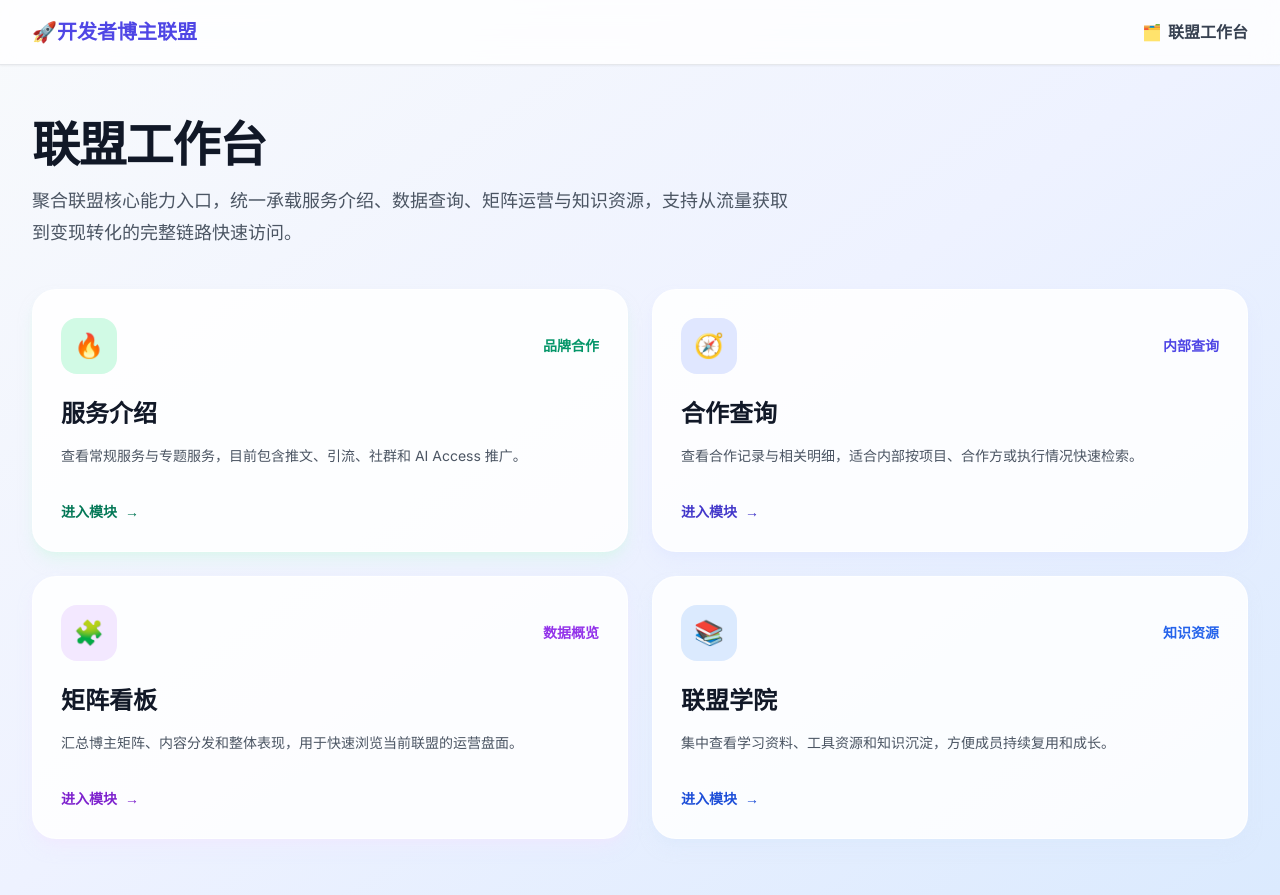
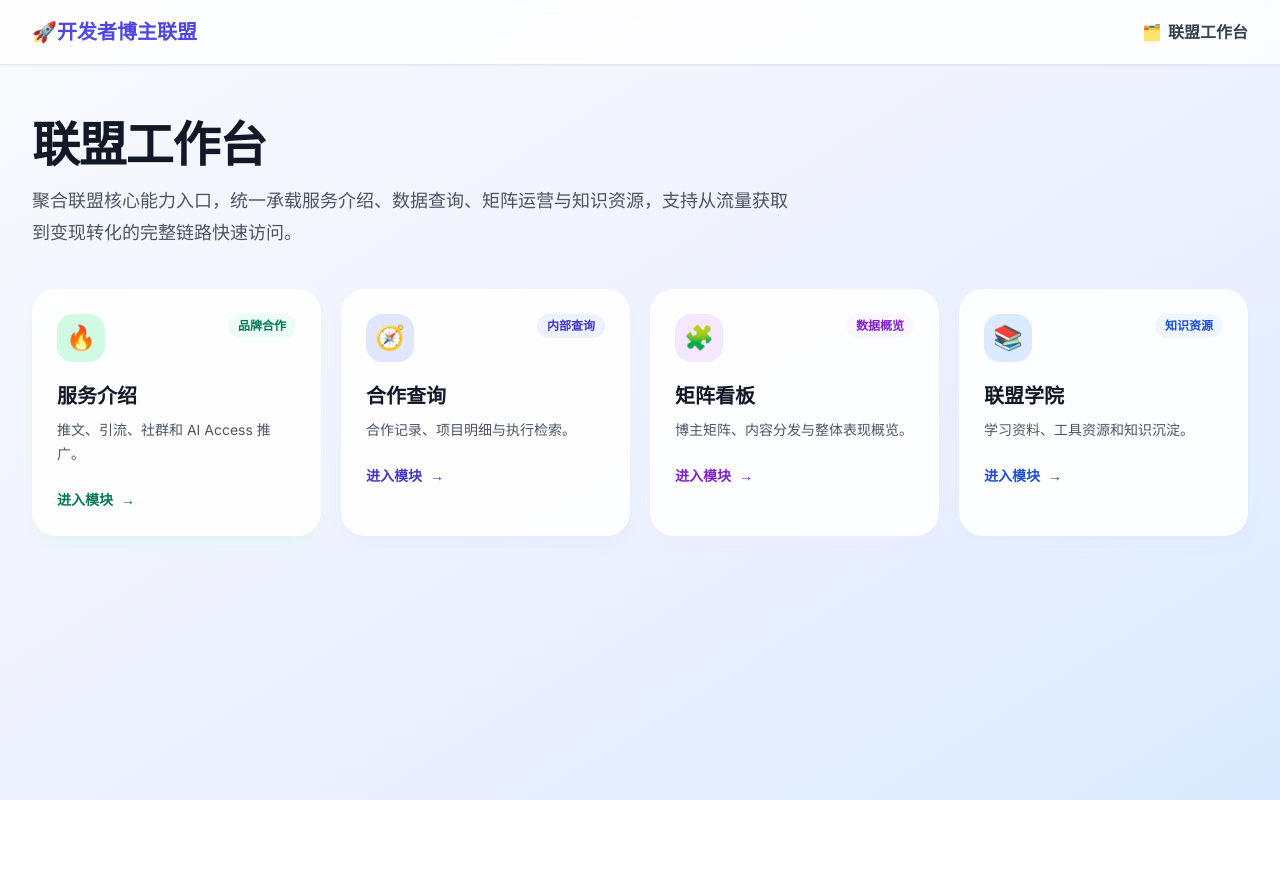
Before and after one commit to TUARAN/blogger-alliance, a Vue app: page /workspace in a window 1280 px wide. After the commit the page ends 800 px from the top, so only its background shows below. Built offline with nearby package versions, Linux system fonts and the light colour scheme.

Commit message:
refine why-us header and workspace app grid

```diff
--- a/src/pages/why-us/index.vue
+++ b/src/pages/why-us/index.vue
@@ -28,6 +28,10 @@
     <main class="max-w-7xl mx-auto px-4 sm:px-6 lg:px-8 py-4 sm:py-5 min-h-[calc(100vh-4rem)]">
       <section id="difference" class="scroll-mt-24 bg-white rounded-2xl border border-indigo-100 shadow-sm px-4 py-3 md:px-5 md:py-4">
         <div class="max-w-5xl">
+          <div class="inline-flex items-center gap-2 rounded-full border border-indigo-200 bg-indigo-50 px-2.5 py-1 text-xs font-medium text-indigo-700">
+            <span>✨</span>
+            <span>从技术认知、信任网络到 GEO 沉淀的六层优势结构</span>
+          </div>
           <h1 class="text-2xl md:text-3xl font-bold text-gray-900">为什么选择博主联盟？</h1>
           <p class="mt-2 text-sm md:text-base text-gray-600 leading-relaxed">
             技术博主联盟的优势不只是一批账号，而是由技术理解、博主信任、开发者圈层、技术内容生产、真实有效 GEO 沉淀和交易履约组成的六层优势结构。六层叠加后，形成的是既能传播、又能长期沉淀搜索价值的技术内容渠道网络。
--- a/src/pages/workspace/index.vue
+++ b/src/pages/workspace/index.vue
@@ -30,20 +30,20 @@
         </p>
       </div>
 
-      <div class="mt-10 grid grid-cols-1 md:grid-cols-2 gap-6">
+      <div class="mt-10 grid grid-cols-1 sm:grid-cols-2 xl:grid-cols-4 gap-5">
         <router-link
           to="/tob/services"
-          class="group rounded-3xl border border-white/70 bg-white/85 p-7 shadow-lg shadow-emerald-100/50 transition-all duration-300 hover:-translate-y-1 hover:shadow-2xl"
+          class="group rounded-3xl border border-white/70 bg-white/90 p-6 shadow-lg shadow-emerald-100/40 transition-all duration-300 hover:-translate-y-1 hover:shadow-2xl"
         >
-          <div class="flex items-center justify-between">
-            <span class="inline-flex h-14 w-14 items-center justify-center rounded-2xl bg-emerald-100 text-2xl">🔥</span>
-            <span class="text-sm font-semibold text-emerald-600">品牌合作</span>
+          <div class="flex items-start justify-between gap-3">
+            <span class="inline-flex h-12 w-12 items-center justify-center rounded-2xl bg-emerald-100 text-2xl">🔥</span>
+            <span class="rounded-full bg-emerald-50 px-2.5 py-1 text-xs font-semibold text-emerald-700">品牌合作</span>
           </div>
-          <h2 class="mt-6 text-2xl font-bold text-gray-900">服务介绍</h2>
-          <p class="mt-3 text-sm leading-7 text-gray-600">
-            查看常规服务与专题服务，目前包含推文、引流、社群和 AI Access 推广。
+          <h2 class="mt-5 text-xl font-bold text-gray-900">服务介绍</h2>
+          <p class="mt-2 text-sm leading-6 text-gray-600">
+            推文、引流、社群和 AI Access 推广。
           </p>
-          <div class="mt-8 inline-flex items-center gap-2 text-sm font-semibold text-emerald-700">
+          <div class="mt-6 inline-flex items-center gap-2 text-sm font-semibold text-emerald-700">
             <span>进入模块</span>
             <span class="transition-transform group-hover:translate-x-1">→</span>
           </div>
@@ -51,17 +51,17 @@
 
         <router-link
           to="/tob/deals"
-          class="group rounded-3xl border border-white/70 bg-white/85 p-7 shadow-lg shadow-indigo-100/50 transition-all duration-300 hover:-translate-y-1 hover:shadow-2xl"
+          class="group rounded-3xl border border-white/70 bg-white/90 p-6 shadow-lg shadow-indigo-100/40 transition-all duration-300 hover:-translate-y-1 hover:shadow-2xl"
         >
-          <div class="flex items-center justify-between">
-            <span class="inline-flex h-14 w-14 items-center justify-center rounded-2xl bg-indigo-100 text-2xl">🧭</span>
-            <span class="text-sm font-semibold text-indigo-600">内部查询</span>
+          <div class="flex items-start justify-between gap-3">
+            <span class="inline-flex h-12 w-12 items-center justify-center rounded-2xl bg-indigo-100 text-2xl">🧭</span>
+            <span class="rounded-full bg-indigo-50 px-2.5 py-1 text-xs font-semibold text-indigo-700">内部查询</span>
           </div>
-          <h2 class="mt-6 text-2xl font-bold text-gray-900">合作查询</h2>
-          <p class="mt-3 text-sm leading-7 text-gray-600">
-            查看合作记录与相关明细，适合内部按项目、合作方或执行情况快速检索。
+          <h2 class="mt-5 text-xl font-bold text-gray-900">合作查询</h2>
+          <p class="mt-2 text-sm leading-6 text-gray-600">
+            合作记录、项目明细与执行检索。
           </p>
-          <div class="mt-8 inline-flex items-center gap-2 text-sm font-semibold text-indigo-700">
+          <div class="mt-6 inline-flex items-center gap-2 text-sm font-semibold text-indigo-700">
             <span>进入模块</span>
             <span class="transition-transform group-hover:translate-x-1">→</span>
           </div>
@@ -69,17 +69,17 @@
 
         <router-link
           to="/matrix"
-          class="group rounded-3xl border border-white/70 bg-white/85 p-7 shadow-lg shadow-purple-100/50 transition-all duration-300 hover:-translate-y-1 hover:shadow-2xl"
+          class="group rounded-3xl border border-white/70 bg-white/90 p-6 shadow-lg shadow-purple-100/40 transition-all duration-300 hover:-translate-y-1 hover:shadow-2xl"
         >
-          <div class="flex items-center justify-between">
-            <span class="inline-flex h-14 w-14 items-center justify-center rounded-2xl bg-purple-100 text-2xl">🧩</span>
-            <span class="text-sm font-semibold text-purple-600">数据概览</span>
+          <div class="flex items-start justify-between gap-3">
+            <span class="inline-flex h-12 w-12 items-center justify-center rounded-2xl bg-purple-100 text-2xl">🧩</span>
+            <span class="rounded-full bg-purple-50 px-2.5 py-1 text-xs font-semibold text-purple-700">数据概览</span>
           </div>
-          <h2 class="mt-6 text-2xl font-bold text-gray-900">矩阵看板</h2>
-          <p class="mt-3 text-sm leading-7 text-gray-600">
-            汇总博主矩阵、内容分发和整体表现，用于快速浏览当前联盟的运营盘面。
+          <h2 class="mt-5 text-xl font-bold text-gray-900">矩阵看板</h2>
+          <p class="mt-2 text-sm leading-6 text-gray-600">
+            博主矩阵、内容分发与整体表现概览。
           </p>
-          <div class="mt-8 inline-flex items-center gap-2 text-sm font-semibold text-purple-700">
+          <div class="mt-6 inline-flex items-center gap-2 text-sm font-semibold text-purple-700">
             <span>进入模块</span>
             <span class="transition-transform group-hover:translate-x-1">→</span>
           </div>
@@ -87,17 +87,17 @@
 
         <router-link
           to="/academy"
-          class="group rounded-3xl border border-white/70 bg-white/85 p-7 shadow-lg shadow-blue-100/50 transition-all duration-300 hover:-translate-y-1 hover:shadow-2xl"
+          class="group rounded-3xl border border-white/70 bg-white/90 p-6 shadow-lg shadow-blue-100/40 transition-all duration-300 hover:-translate-y-1 hover:shadow-2xl"
         >
-          <div class="flex items-center justify-between">
-            <span class="inline-flex h-14 w-14 items-center justify-center rounded-2xl bg-blue-100 text-2xl">📚</span>
-            <span class="text-sm font-semibold text-blue-600">知识资源</span>
+          <div class="flex items-start justify-between gap-3">
+            <span class="inline-flex h-12 w-12 items-center justify-center rounded-2xl bg-blue-100 text-2xl">📚</span>
+            <span class="rounded-full bg-blue-50 px-2.5 py-1 text-xs font-semibold text-blue-700">知识资源</span>
           </div>
-          <h2 class="mt-6 text-2xl font-bold text-gray-900">联盟学院</h2>
-          <p class="mt-3 text-sm leading-7 text-gray-600">
-            集中查看学习资料、工具资源和知识沉淀，方便成员持续复用和成长。
+          <h2 class="mt-5 text-xl font-bold text-gray-900">联盟学院</h2>
+          <p class="mt-2 text-sm leading-6 text-gray-600">
+            学习资料、工具资源和知识沉淀。
           </p>
-          <div class="mt-8 inline-flex items-center gap-2 text-sm font-semibold text-blue-700">
+          <div class="mt-6 inline-flex items-center gap-2 text-sm font-semibold text-blue-700">
             <span>进入模块</span>
             <span class="transition-transform group-hover:translate-x-1">→</span>
           </div>
```
